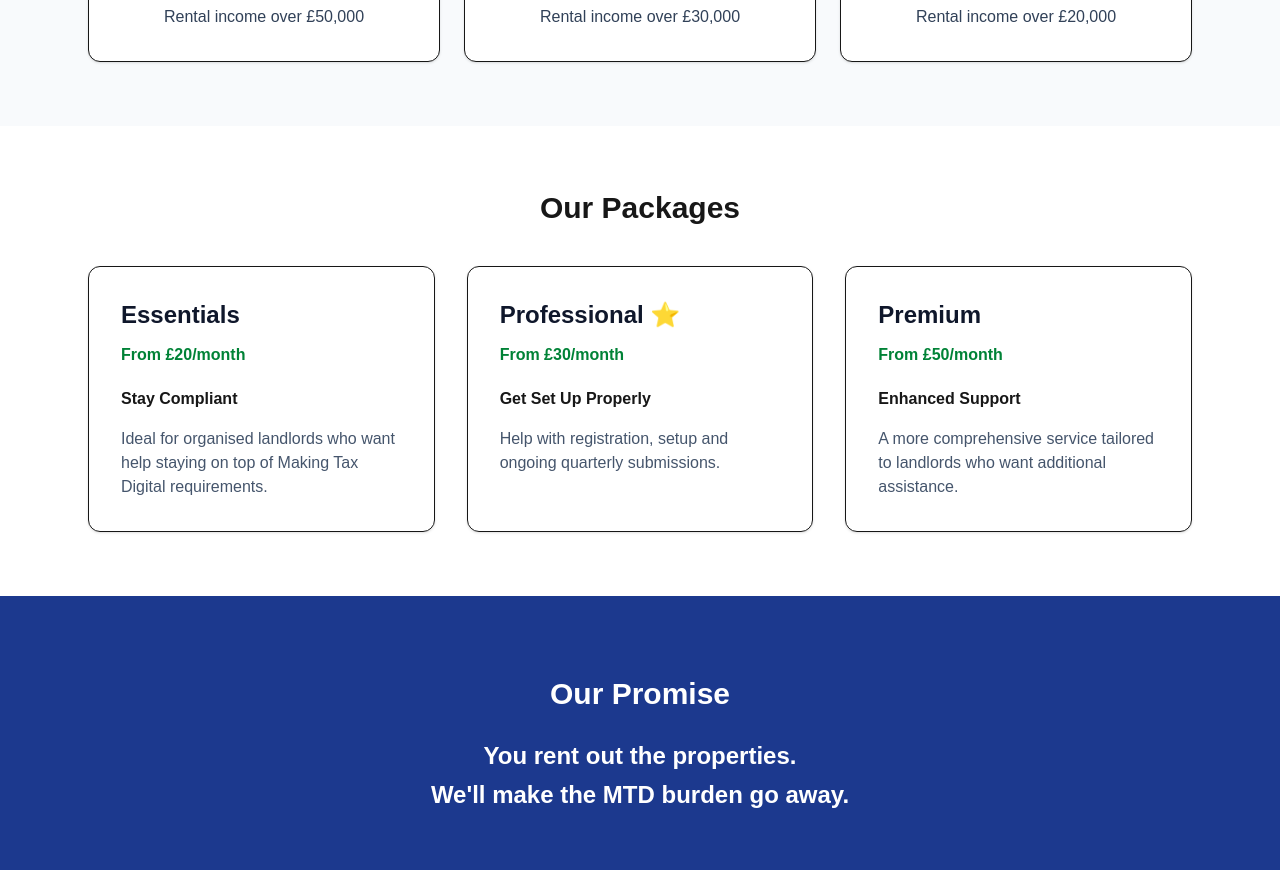
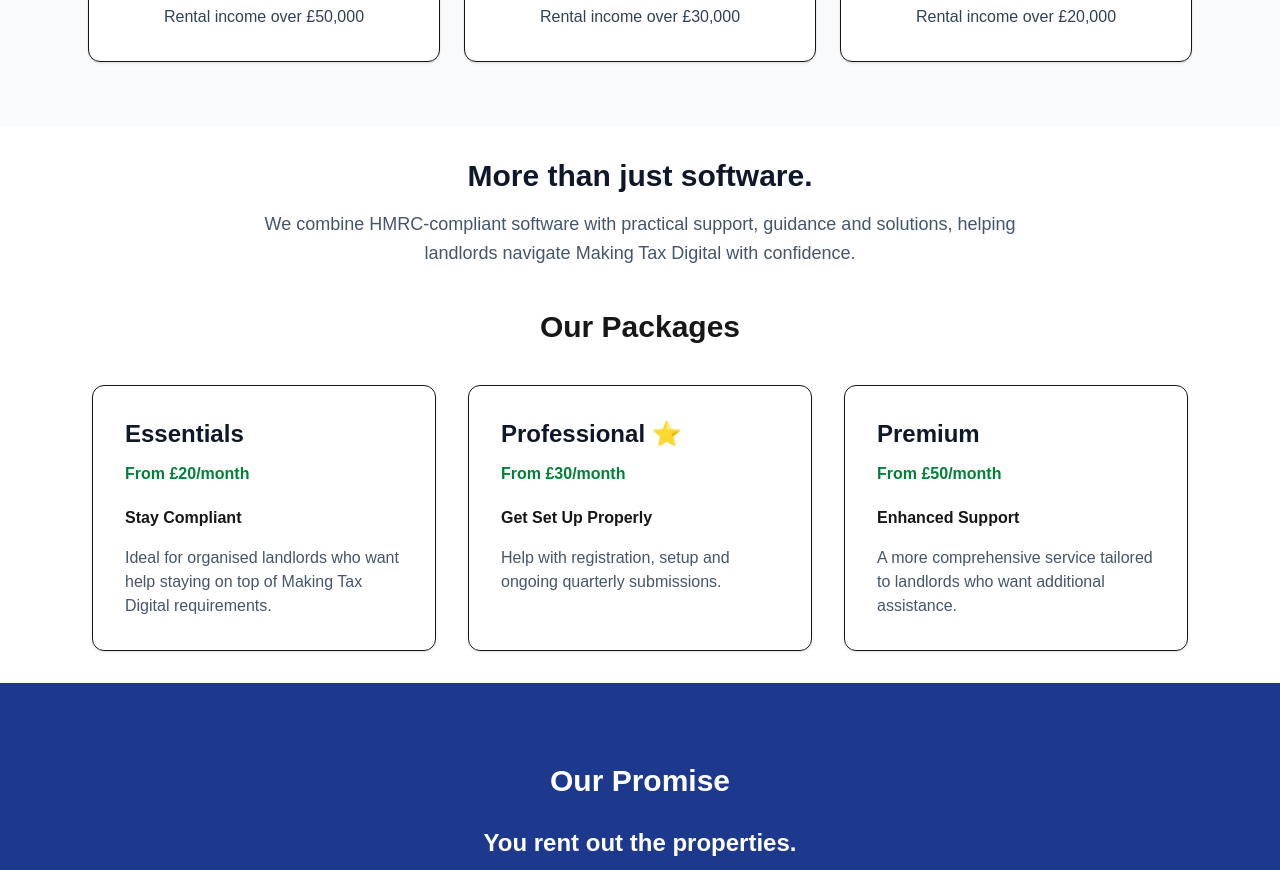
Before and after one commit to colin-mtd/mtd-for-landlords, a Next.js app: page / in a window 1280 px wide. Shown: the part 680-1550 px from the top of the page. Built offline with nearby package versions, Linux system fonts and the light colour scheme.

Commit message:
Update page.js
Added a "More than just SW" section

```diff
--- a/app/page.js
+++ b/app/page.js
@@ -73,12 +73,26 @@ export default function Home() {
 
   </div>
 </section>
-<section id="packages" className="py-16">
-  <div className="max-w-6xl mx-auto px-6">
+<section id="packages" className="py-8">
+  <div className="max-w-6xl mx-auto px-7">
+<div className="max-w-3xl mx-auto text-center mb-10">
 
-    <h2 className="text-3xl font-bold text-center mb-10">
-      Our Packages
-    </h2>
+  <h2 className="text-3xl font-bold text-slate-900 mb-4">
+    More than just software.
+  </h2>
+
+  <p className="text-lg text-slate-600 leading-relaxed">
+    We combine HMRC-compliant software with practical support,
+    guidance and solutions, helping landlords navigate Making Tax
+    Digital with confidence.
+  </p>
+
+</div>
+
+
+    <h2 className="text-3xl font-bold text-center mt-8 mb-10">
+  Our Packages
+</h2>
 
     <div className="grid md:grid-cols-3 gap-8">
 
```
